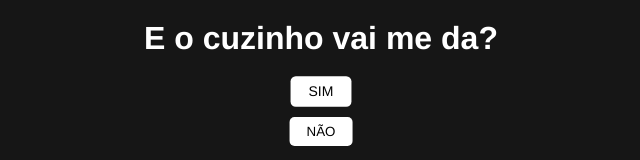
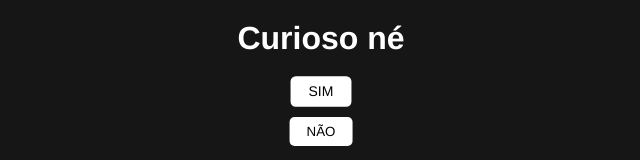
Before and after one commit to guilherme-nestor/bora, a plain HTML site: page index.html in a window 1280 px wide. Shown: the top 160 px of the page, without its empty margins (319-959 px from the left). Drawn offline with Linux system fonts and the light colour scheme.

Commit message:
Atualizar o index.html

```diff
--- a/index.html
+++ b/index.html
@@ -58,8 +58,9 @@
 </style>
 
 <body>
-    <h1>E o cuzinho vai me da?</h1>
-    <a href="https://youtu.be/aQKCFs9Rv0s"> <button id="sim">SIM</button> </a>
+    <!-- https://youtu.be/aQKCFs9Rv0s -->
+    <h1>Curioso né</h1>
+    <a href="https://youtu.be/uNOqvtQfPks?si=3NVYhMiBLNQlUfk6"> <button id="sim">SIM</button> </a>
     <button onmouseover="fuja()" id="nao">NÃO</button>
     <img src="https://media.tenor.com/UpBQ9Mq2t98AAAAi/demon-demontiming.gif" alt="">
 </body>
```
